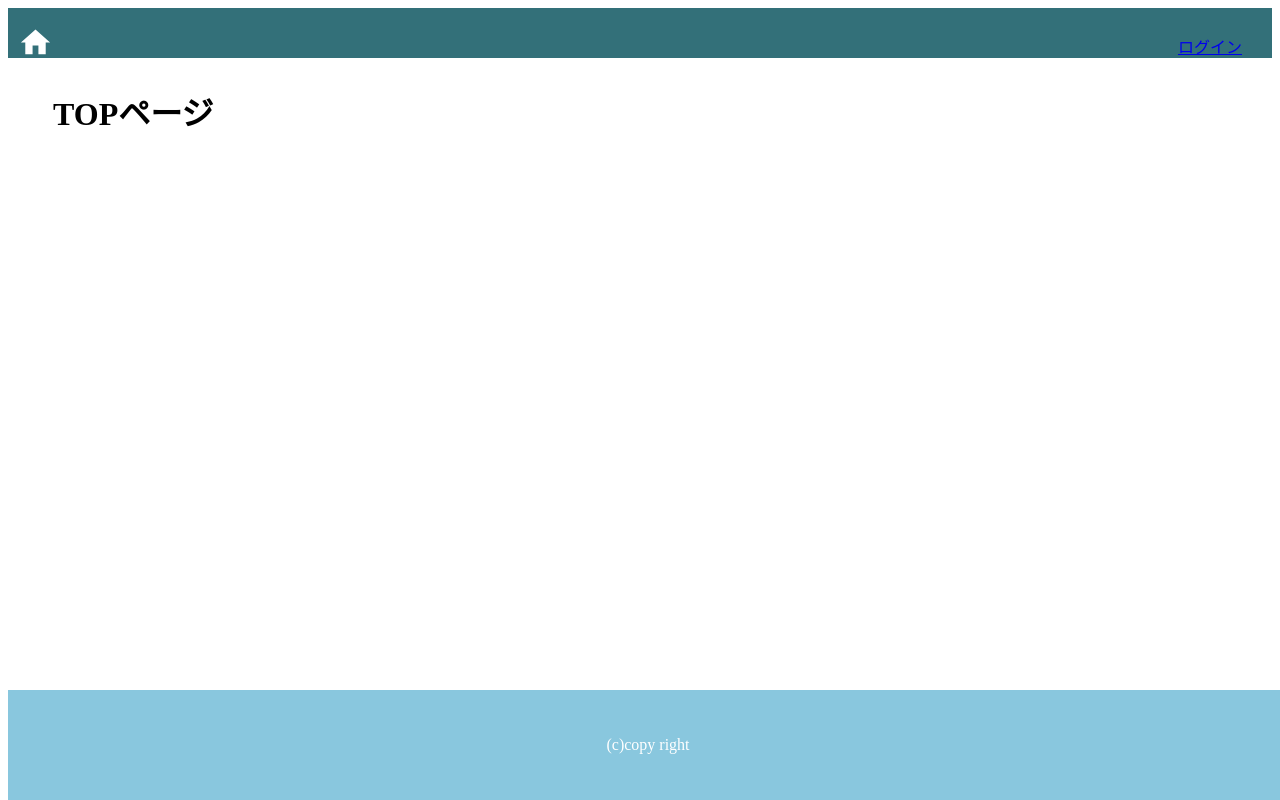
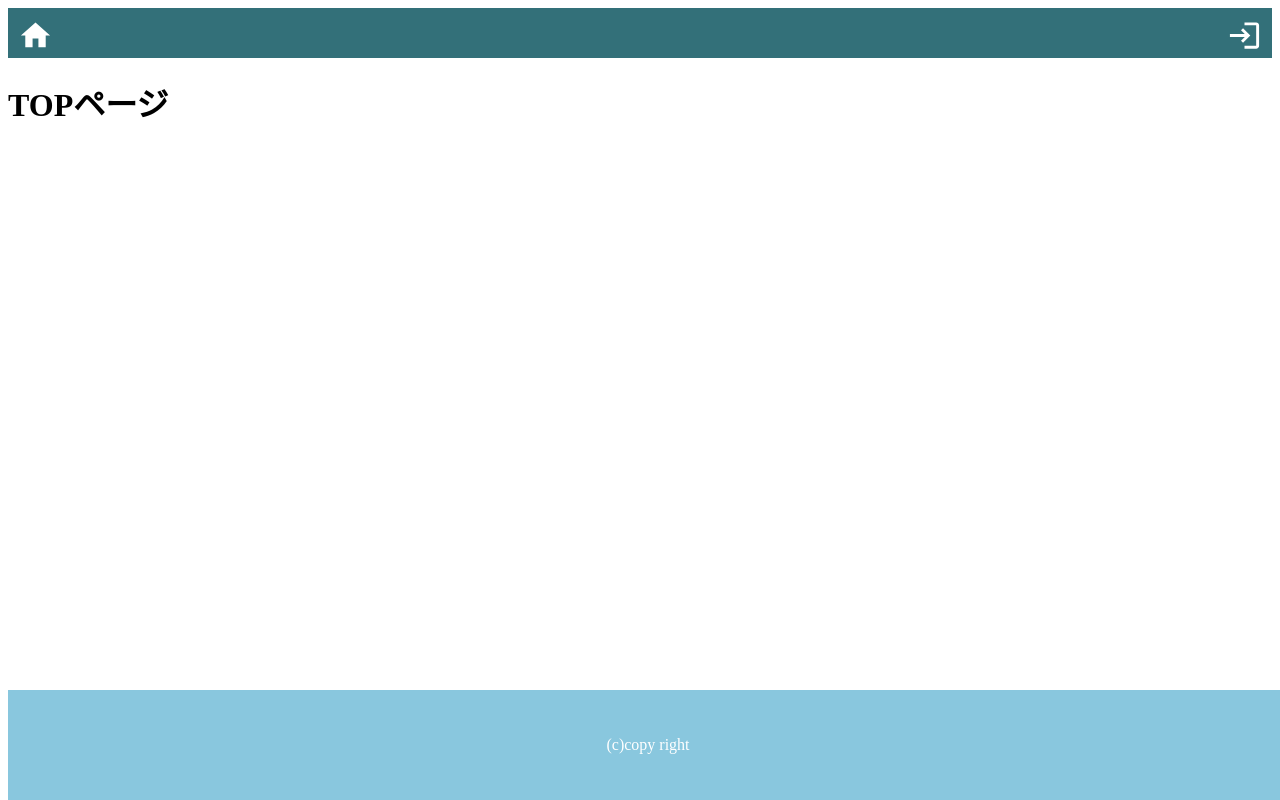
Before and after one commit to k-narusawa/next-frontend-application, a Next.js app: page / in a window 1280 px wide. Built offline with nearby package versions, Linux system fonts and the light colour scheme.

Commit message:
fix: headerの調整

```diff
--- a/src/components/atoms/IconButton/index.module.scss
+++ b/src/components/atoms/IconButton/index.module.scss
@@ -1,4 +1,5 @@
 .icon-button-component{
+  margin-top:10px;
   &.-cursor {
     cursor: pointer
   }
--- a/src/components/atoms/IconButton/index.tsx
+++ b/src/components/atoms/IconButton/index.tsx
@@ -11,6 +11,8 @@ import {
   Close,
   GitHub,
   Person,
+  Login,
+  Logout
 } from '@mui/icons-material'
 import { SvgIcon } from '@mui/material'
 
@@ -53,3 +55,5 @@ export const CloudUploadIcon = withIconStyle(CloudUpload)
 export const CloseIcon = withIconStyle(Close)
 export const GitHubIcon = withIconStyle(GitHub)
 export const PersonIcon = withIconStyle(Person)
+export const LoginIcon = withIconStyle(Login)
+export const LogoutIcon = withIconStyle(Logout)
--- a/src/components/organisms/Header/index.module.scss
+++ b/src/components/organisms/Header/index.module.scss
@@ -1,27 +1,25 @@
 .header-component{
-  height: 30px;
+  height: 50px;
   width: 100%;
-  padding: 10px 0;
-  margin-bottom: 30px;
   background-color: #337079;
   color: white;
 }
 
-.headline{
-  line-height: 0px;
+.home-icon{
   float: left;
-  font-size: 10px;
+  margin-top: auto;
+  margin-bottom: auto;
   margin-left: 10px;
-  margin-bottom: 30px;
 }
 
 .nav-list {
   float: right;
-  margin-right: 30px;
+  margin-top: auto;
+  margin-bottom: auto;
+  margin-right: 10px;
   list-style: none;
 }
 .nav-list-item {
-  list-style: none;
-  display: inline-block;
-  margin: auto;
+  margin-top: auto;
+  margin-bottom: auto;
 }
--- a/src/components/organisms/Header/index.tsx
+++ b/src/components/organisms/Header/index.tsx
@@ -1,6 +1,6 @@
 import classNames from 'classnames'
 import styles from './index.module.scss'
-import {HomeIcon} from 'components/atoms/IconButton'
+import {HomeIcon, LoginIcon, LogoutIcon, PersonIcon} from 'components/atoms/IconButton'
 import { useRouter } from 'next/router';
 
 type Props = {
@@ -20,11 +20,11 @@ const Header = ({ isLogin, isLoading, logout }: Props) => {
       <header className={classNames(
         styles['header-component']
       )} >
-        <h1 className={classNames(
-          styles['headline']
+        <div className={classNames(
+          styles['home-icon']
         )} >
           <HomeIcon size="large" onClick={handleHomeIconClick} />
-        </h1>
+        </div>
         <ul className={classNames(
           styles['nav-list']
         )}>
@@ -32,9 +32,9 @@ const Header = ({ isLogin, isLoading, logout }: Props) => {
             if(!isLogin){
               return (
                 <li className={classNames(
-                  styles['nav-items']
+                  styles['nav-list-item']
                 )}>
-                  <a href="/login">ログイン</a>
+                  <LoginIcon size='large' onClick={()=>router.push('/login')} />
                 </li>
               )
             // TODO: ローディング処理
@@ -46,9 +46,10 @@ const Header = ({ isLogin, isLoading, logout }: Props) => {
             } else {
               return (
                 <li className={classNames(
-                  styles['nav-items']
+                  styles['nav-list-item']
                 )}>
-                  <a href="/" onClick={logout} >ログアウト</a>
+                  <PersonIcon size='large' />
+                  <LogoutIcon size='large' onClick={logout} />
                 </li>
               )
             }
--- a/src/containers/LayoutContainer.tsx
+++ b/src/containers/LayoutContainer.tsx
@@ -7,7 +7,6 @@ type LayoutContainerProps = {
 
 const LayoutContainer = ( { children }: LayoutContainerProps)=>{
   const {isLogin, isLoading, logout} = useLogin()
-  console.log(isLogin)
 
   return (
     <>
--- a/src/hooks/useLogin.ts
+++ b/src/hooks/useLogin.ts
@@ -9,6 +9,7 @@ export const useLogin = () => {
   const [isLoading, setIsLoading] = useState(false)
   const isLogin = useRecoilValue(loginSelector)
   const router = useRouter()
+  const sleep = (second: number) => new Promise(resolve => setTimeout(resolve, second * 1000))
 
   const login = useCallback(
     async(
@@ -36,7 +37,6 @@ export const useLogin = () => {
 
   const logout = useCallback(
     () => {
-      console.log('ログアウト')
       setIsLogin(false)
       setIsLoading(false)
     },
```
Also changed, not shown: src/containers/LoginFormContainer.tsx (+2 -8 lines).
